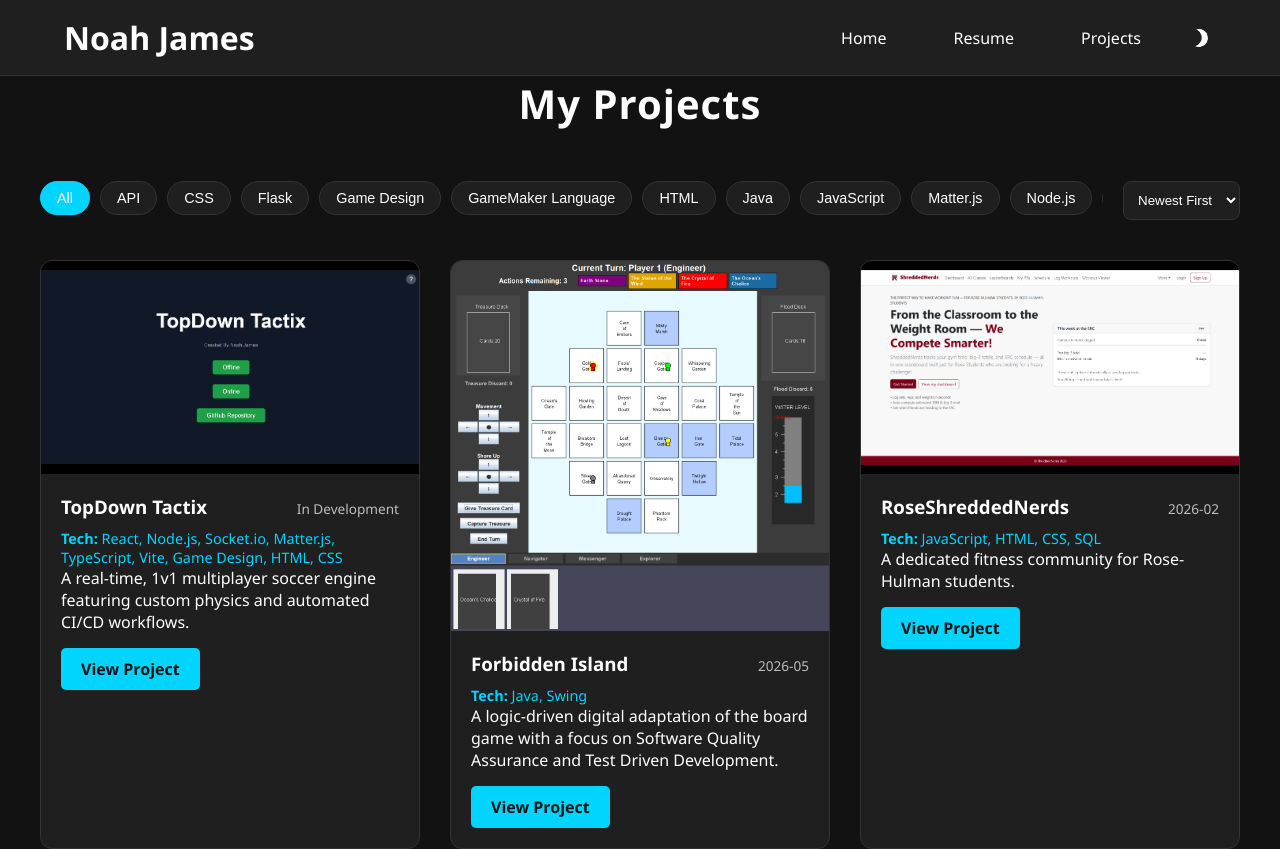
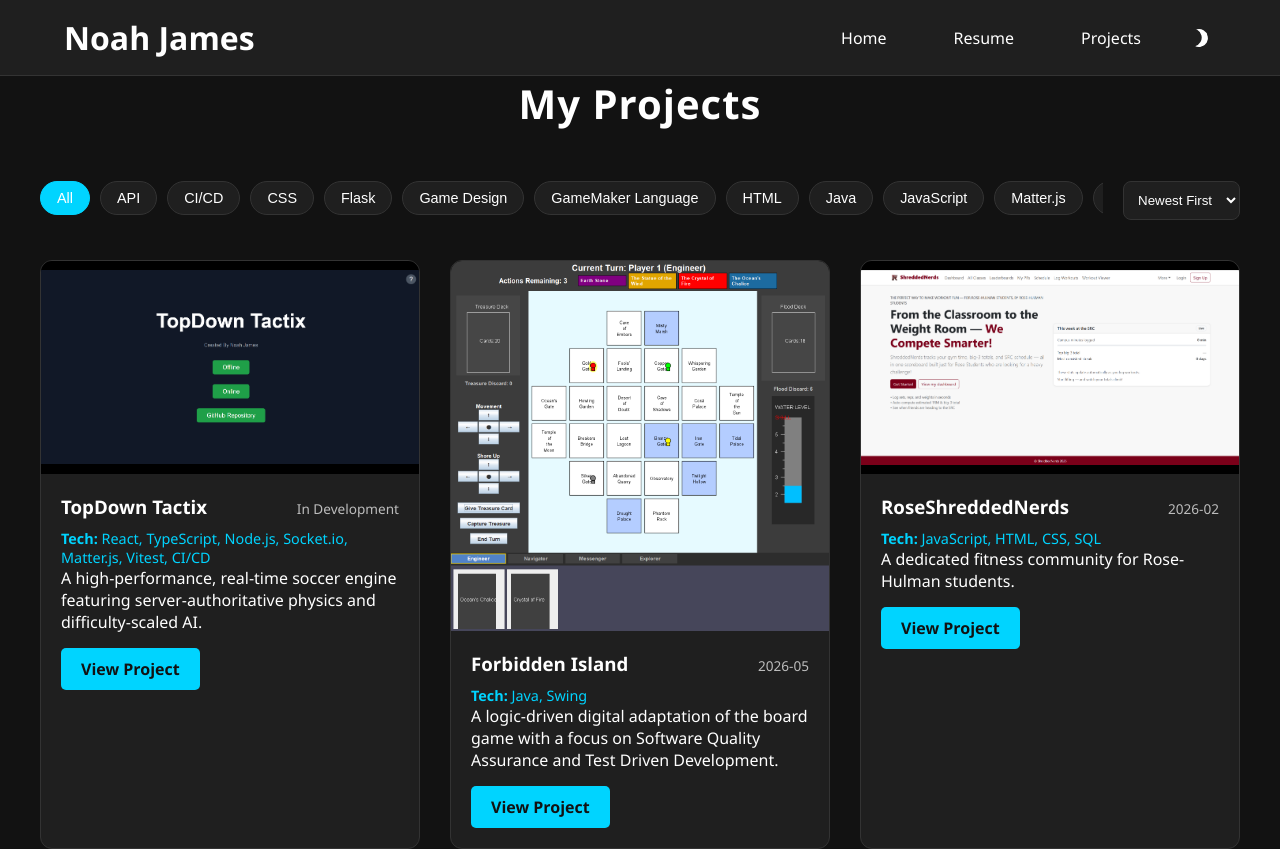
Before and after one commit to NoahCJames/NoahCJames.github.io, a React (Create React App) app: page /projects in a window 1280 px wide. Shown: the top 849 px of the page. Built offline with nearby package versions, Linux system fonts and the light colour scheme.

Commit message:
Updated TopDown Tactix Description

```diff
--- a/src/pages/Projects.js
+++ b/src/pages/Projects.js
@@ -13,9 +13,9 @@ function Projects() {
       title: "TopDown Tactix",
       date: "In Development",
       buttonText: "Preview!",
-      tech: ["React", "Node.js", "Socket.io", "Matter.js", "TypeScript", "Vite", "Game Design", "HTML", "CSS"],
-      description: "A real-time, 1v1 multiplayer soccer engine featuring custom physics and automated CI/CD workflows.",
-      longDescription: "TopDown Tactix is an ongoing full-stack engineering project built to demonstrate proficiency in real-time game architecture. I engineered a custom 2D physics engine using Matter.js, implementing deterministic boundary constraints and collision detection. To handle real-time state synchronization, I built a monorepo architecture with a React frontend and a Node.js/Socket.io backend. A major focus of this project is 'production-readiness': I implemented custom GitHub Kanban workflows for automated PR lifecycle tracking, configured Vite for efficient bundling, and managed deployment through Vercel and Render. The project highlights my ability to bridge complex client-side rendering with server-side logic and scalable infrastructure.",
+      tech: ["React", "TypeScript", "Node.js", "Socket.io", "Matter.js", "Vitest", "CI/CD"],
+      description: "A high-performance, real-time soccer engine featuring server-authoritative physics and difficulty-scaled AI.",
+      longDescription: "TopDown Tactix is a real-time multiplayer soccer engine engineered for deterministic stability. I developed a server-authoritative architecture using Socket.io and Matter.js to ensure a single source of truth, effectively eliminating client-side cheating. Key technical accomplishments include: implementing a custom sub-stepped physics loop for frame-rate independence, developing an AI controller with difficulty-scaled reaction delays and force multipliers, and maintaining a robust test suite with Vitest to guarantee deterministic behavior. The project utilizes a monorepo structure to share types between client and server, ensuring a strict, type-safe development environment. It is fully containerized and deployed with automated CI/CD pipelines.",
       link: "https://topdown-tactix.vercel.app/",
       image: process.env.PUBLIC_URL + "/TopDown-Tactix-Home.png"
     },
```
